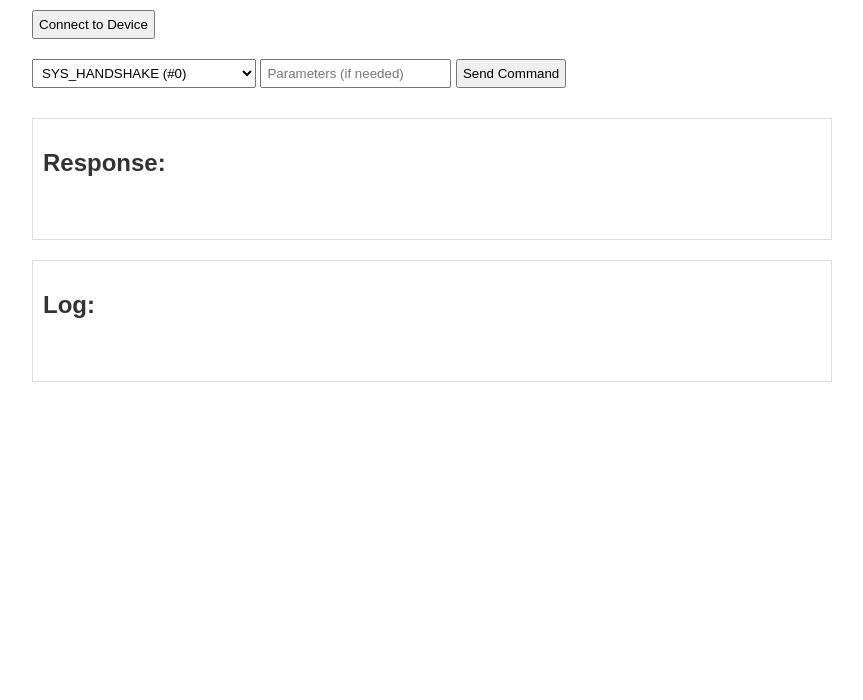
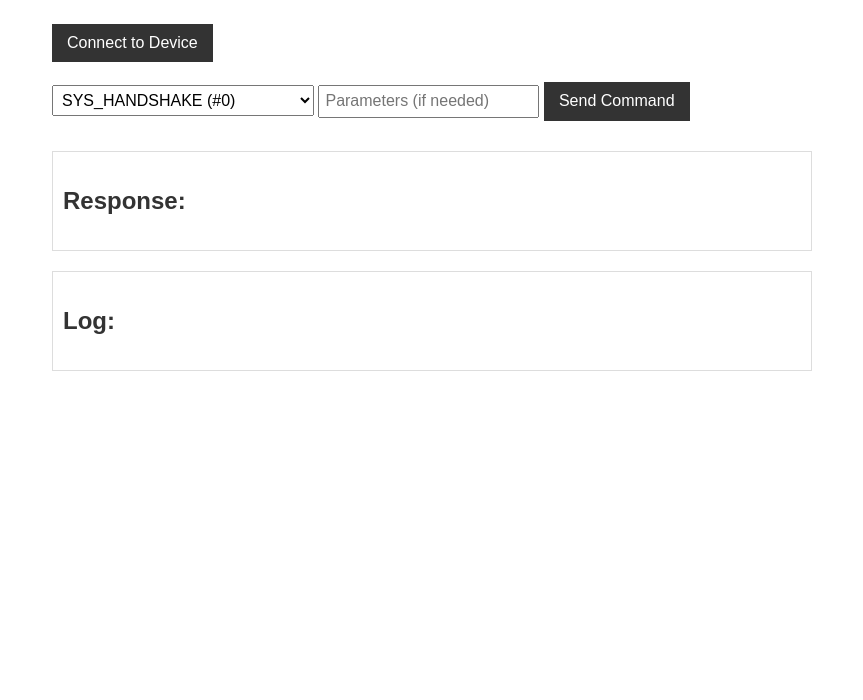
Before and after one commit to bg1ttr/elekstube-web-tool, a plain HTML site: page command.html in a window 1280 px wide. Shown: the part 100-800 px from the top of the page, without its empty margins (208-1071 px from the left). Drawn offline with nearby package versions, Linux system fonts and the light colour scheme.

Commit message:
Add Normalize.css

```diff
--- a/command.html
+++ b/command.html
@@ -4,12 +4,49 @@
     <meta charset="UTF-8">
     <meta name="viewport" content="width=device-width, initial-scale=1.0">
     <title>EleksTube Command Tester</title>
+    <link rel="stylesheet" href="https://cdnjs.cloudflare.com/ajax/libs/normalize/8.0.1/normalize.min.css">
     <style>
-        body { font-family: Arial, sans-serif; max-width: 800px; margin: 0 auto; padding: 20px; }
+        html {
+            box-sizing: border-box;
+        }
+        *, *:before, *:after {
+            box-sizing: inherit;
+        }
+        body {
+            font-family: Arial, sans-serif;
+            max-width: 800px;
+            margin: 0 auto;
+            padding: 20px;
+            line-height: 1.6;
+        }
         h1, h2 { color: #333; }
-        select, input, button { margin: 10px 0; padding: 5px; }
-        #response, #log { border: 1px solid #ddd; padding: 10px; min-height: 100px; margin-top: 20px; overflow-y: auto; }
+        select, input, button {
+            margin: 10px 0;
+            padding: 5px;
+            font-size: 16px;
+        }
+        button {
+            background: #333;
+            color: #fff;
+            border: none;
+            padding: 10px 15px;
+            cursor: pointer;
+        }
+        button:hover {
+            background: #555;
+        }
+        #response, #log {
+            border: 1px solid #ddd;
+            padding: 10px;
+            min-height: 100px;
+            margin-top: 20px;
+            overflow-y: auto;
+        }
         #log { max-height: 200px; }
+        pre {
+            white-space: pre-wrap;
+            word-wrap: break-word;
+        }
     </style>
 </head>
 <body>
--- a/styles.css
+++ b/styles.css
@@ -5,7 +5,13 @@ body {
     padding: 0;
     background-color: #f4f4f4;
 }
+html {
+    box-sizing: border-box;
+}
 
+*, *:before, *:after {
+    box-sizing: inherit;
+}
 .container {
     width: 80%;
     margin: auto;
```
Also changed, not shown: index.html (+1 -0 lines).
